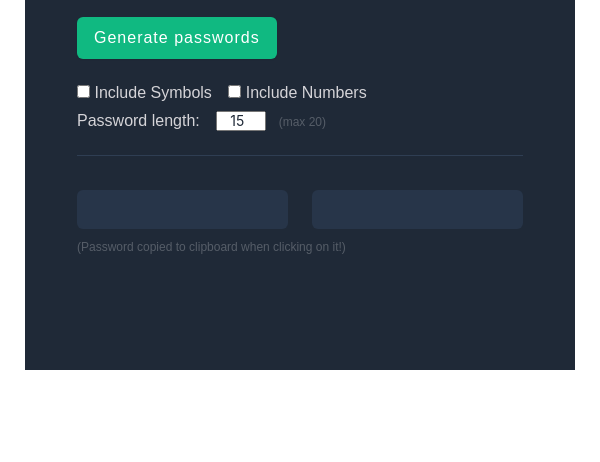
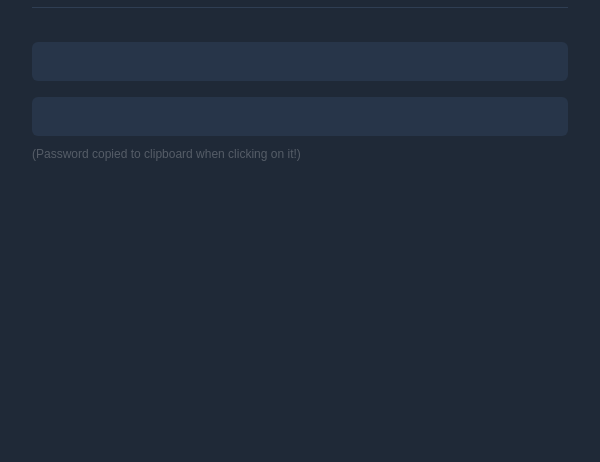
Before and after one commit to premaloka/generate-password, a plain HTML site: page index.html in a window 600 px wide. Shown: the part 338-800 px from the top of the page. Drawn offline with nearby package versions, Linux system fonts and the light colour scheme.

Commit message:
Add responsive layout for small devices

```diff
--- a/index.css
+++ b/index.css
@@ -38,13 +38,14 @@ body {
 .container {
     background: var(--background);
     width: 100%;
-  min-width: 550px;
-  max-width: 550px;
+    min-width: 390px;
+    max-width: 750px;
     display: flex;
     flex-direction: column;
-  align-items:flex-start;
+    align-items: flex-start;
     padding: 115px 52px;
 }
+
 .heading {
     text-align: left;
     font-family: var(--heading-1);
@@ -52,13 +53,16 @@ body {
     line-height: var(--heading-1-line-height);
     font-weight: var(--heading-1-font-weight);
 }
+
 .heading--first {
     color: var(--white);
     display: block
 }
+
 .heading--second {
     color: var(--green);
 }
+
 .ingress {
     color: var(--mediumgrey);
     font-family: var(--text-xl);
@@ -66,6 +70,7 @@ body {
     line-height: var(--text-xl-line-height);
     font-weight: var(--text-xl-font-weight);
 }
+
 .password-button {
     background: var(--darkgreen);
     border-radius: 6px;
@@ -106,6 +111,7 @@ input[type="checkbox"]:checked {
     border: none;
     accent-color: var(--green)
 }
+
 .password-wrapper {
     margin-bottom: 24px;
 }
@@ -137,6 +143,7 @@ small {
     column-gap: 24px;
     padding: 34px 0 12px;
 }
+
 .output--field {
     display: flex;
     cursor: pointer;
@@ -153,7 +160,9 @@ small {
     font-size: var(--text-paragraph-font-size);
     line-height: 32px;
     font-weight: 500;
+    flex-grow: 1;
 }
+
 .line {
     border-style: solid;
     border-color: var(--bordercolor);
@@ -163,3 +172,48 @@ small {
     transform-origin: 0 0;
     transform: rotate(0deg) scale(1, 1);
 }
+
+/* Extra small devices (phones, 600px and down) */
+@media only screen and (max-width: 600px) {
+
+    body {
+        flex-direction: column;
+        justify-content: flex-start;
+        padding: 0;
+        background-color: var(--background);
+    }
+
+    .container {
+        padding: 88px 32px;
+        min-width: 360px;
+    }
+
+    .password-button {
+        width: 100%;
+    }
+
+    .toggle {
+        display: flex;
+        flex-direction: column;
+        margin-bottom: 0;
+    }
+
+    .toggle--label {
+        display: flex;
+        justify-content: flex-start;
+        gap: 4px;
+        margin-bottom: 6px;
+    }
+
+    .output {
+        flex-direction: column;
+        row-gap: 16px;
+    }
+}
+
+@media only screen and (min-width: 600px) {
+    body {
+        margin-top: -50px;
+    }
+
+}
--- a/index.html
+++ b/index.html
@@ -20,11 +20,11 @@
 		<p class="ingress">Never use an insecure password again.</p>
 		<button type="button" class="password-button" onclick="generate()">Generate passwords</button>
 		<div class="toggle">
-			<label for="symbols" class="toggle--label">
+			<label class="toggle--label">
 				<input type="checkbox" id="toggle-symbols" value="symbols" />
 				Include Symbols
 			</label>
-			<label for="numbers" class="toggle--label">
+			<label class="toggle--label">
 				<input type="checkbox" id="toggle-numbers" value="numbers" />
 				Include Numbers
 			</label>
--- a/index.js
+++ b/index.js
@@ -1,4 +1,4 @@
-const characters = ["A","B","C","D","E","F","G","H","I","J","K","L","M","N","O","P","Q","R","S","T","U","V","W","X","Y","Z","a","b","c","d","e","f","g","h","i","j","k","l","m","n","o","p","q","r","s","t","u","v","w","x","y","z", "0", "1", "2", "3", "4", "5", "6", "7", "8", "9","~","`","!","@","#","$","%","^","&","*","(",")","_","-","+","=","{","[","}","]",",","|",":",";","<",">",".","?",
+const characters = ["A", "B", "C", "D", "E", "F", "G", "H", "I", "J", "K", "L", "M", "N", "O", "P", "Q", "R", "S", "T", "U", "V", "W", "X", "Y", "Z", "a", "b", "c", "d", "e", "f", "g", "h", "i", "j", "k", "l", "m", "n", "o", "p", "q", "r", "s", "t", "u", "v", "w", "x", "y", "z", "0", "1", "2", "3", "4", "5", "6", "7", "8", "9", "~", "`", "!", "@", "#", "$", "%", "^", "&", "*", "(", ")", "_", "-", "+", "=", "{", "[", "}", "]", ",", "|", ":", ";", "<", ">", ".", "?",
     "/"];
 
 function getRandom(min, max, floatFlag) {
@@ -43,6 +43,8 @@ function selectedOptions(e) {
 function generate() {
     let keys1 = [];
     let keys2 = [];
+    if (passwordLength > 20) passwordLength = 20;
+
     for (let i = 0; i < parseInt(passwordLength); i++) {
         /*
          keys1.push(characters[getRandom(0, characters.length)])
@@ -60,7 +62,7 @@ function generate() {
 
     if (!numbers) {
         // Remove numbers from the pool
-                pool = pool.filter(char => isNaN(parseInt(char, 10)));
+        pool = pool.filter(char => isNaN(parseInt(char)));
     }
 
     if (!symbols) {
```
Lines whose indentation alone changed are shown as unchanged.
